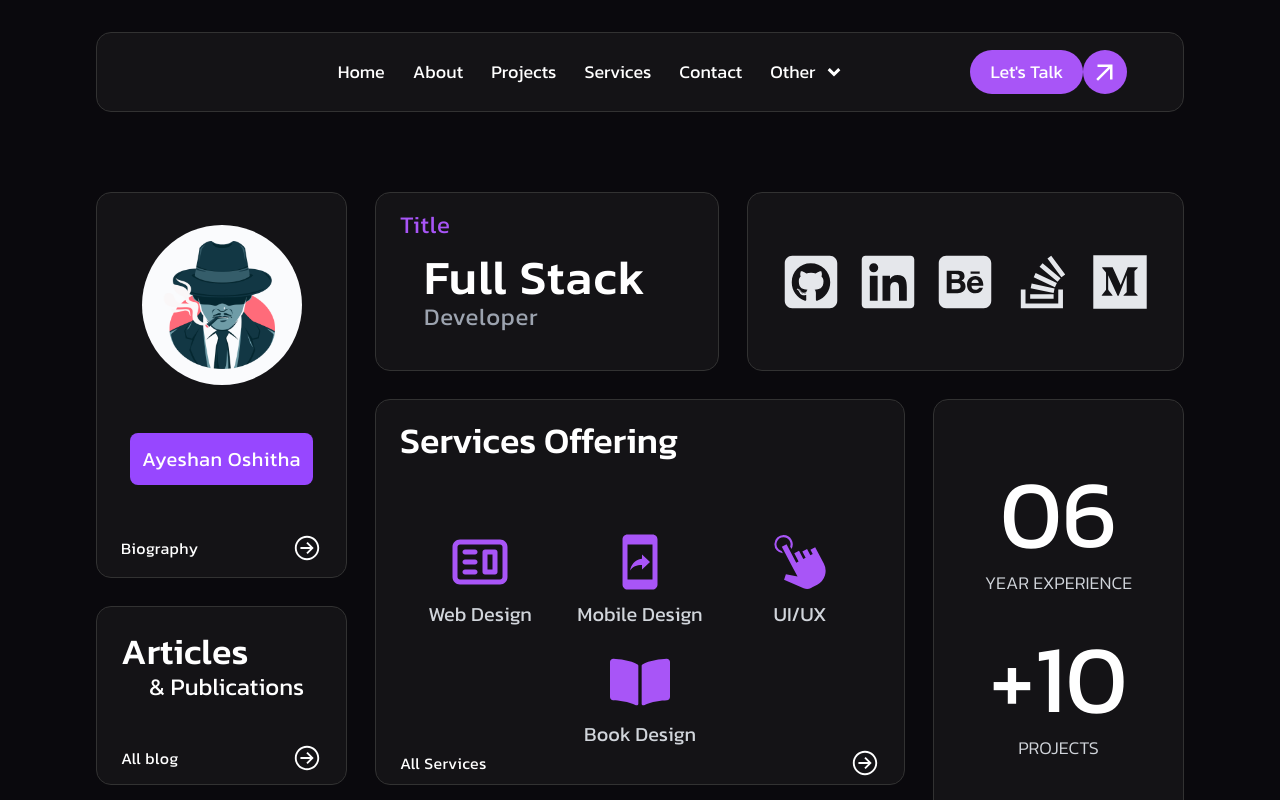
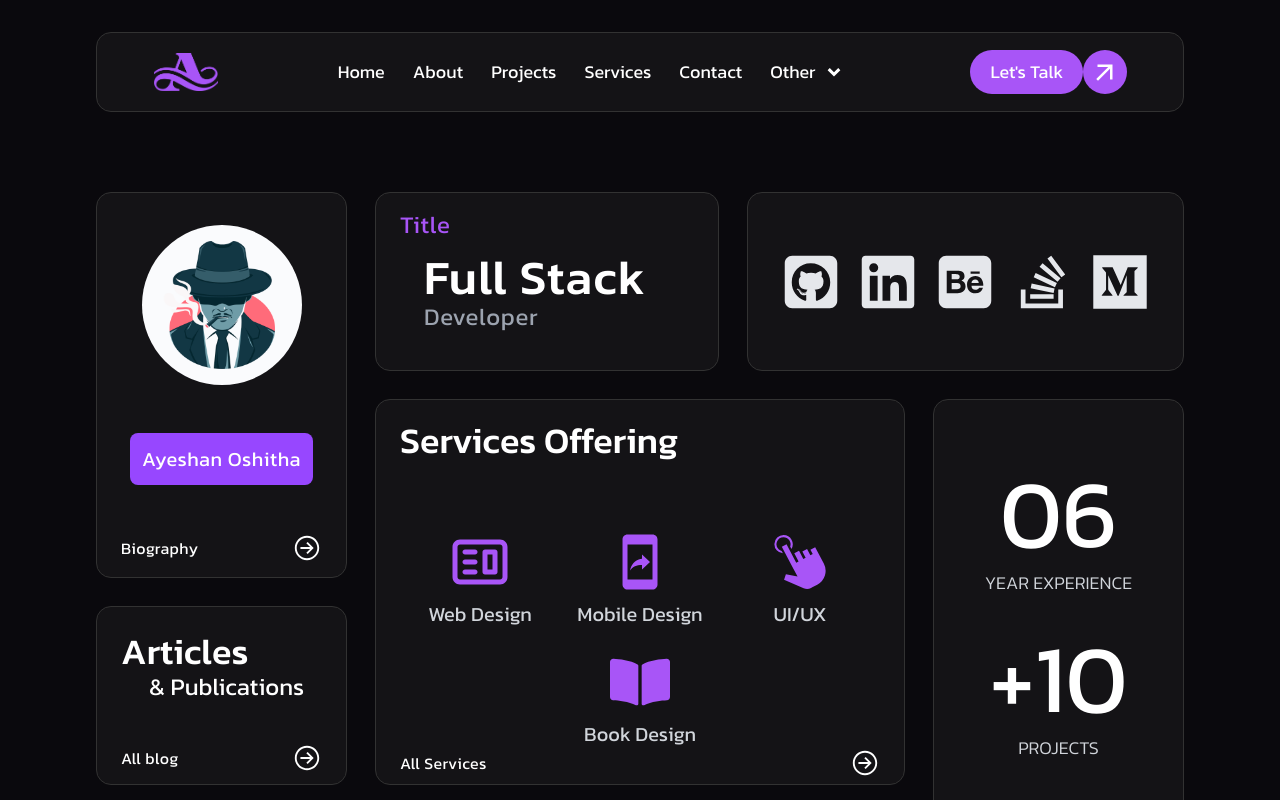
Before and after one commit to Ayeshan-Oshitha/Portfolio--2024, a React (Vite) app in the folder portfolio-website/: page / in a window 1280 px wide. Shown: the top 800 px of the page. Built offline with nearby package versions, Linux system fonts and the light colour scheme.

Commit message:
Added the navigation bar logo

```diff
--- a/portfolio-website/src/components/Navigation.jsx
+++ b/portfolio-website/src/components/Navigation.jsx
@@ -7,7 +7,7 @@
 
 import { RxHamburgerMenu } from "react-icons/rx";
 
-import logo from '../assets/logo/Logo.png'
+import logo from '../assets/logo/Logo3.png'
 
 const Navigation = () => {
 
@@ -42,7 +42,7 @@
 
              {/* Logo section    */}
             <div className='col-span-3 lg:col-span-2 flex justify-center items-center order-1 lg:order-1'>
-                {/* <p className='text-purple-400 h-full'> <span className='text-6xl mr-[-12px] font-semibold'>  A </span> <span className='text-7xl'>  o </span> </p> */}
+                <img src={logo} className='w-16' />
             </div>
 
             {/* Navigation Section */}
```
Also changed, not shown: portfolio-website/src/assets/logo/Logo2.png (added), portfolio-website/src/assets/logo/Logo3.png (added).
